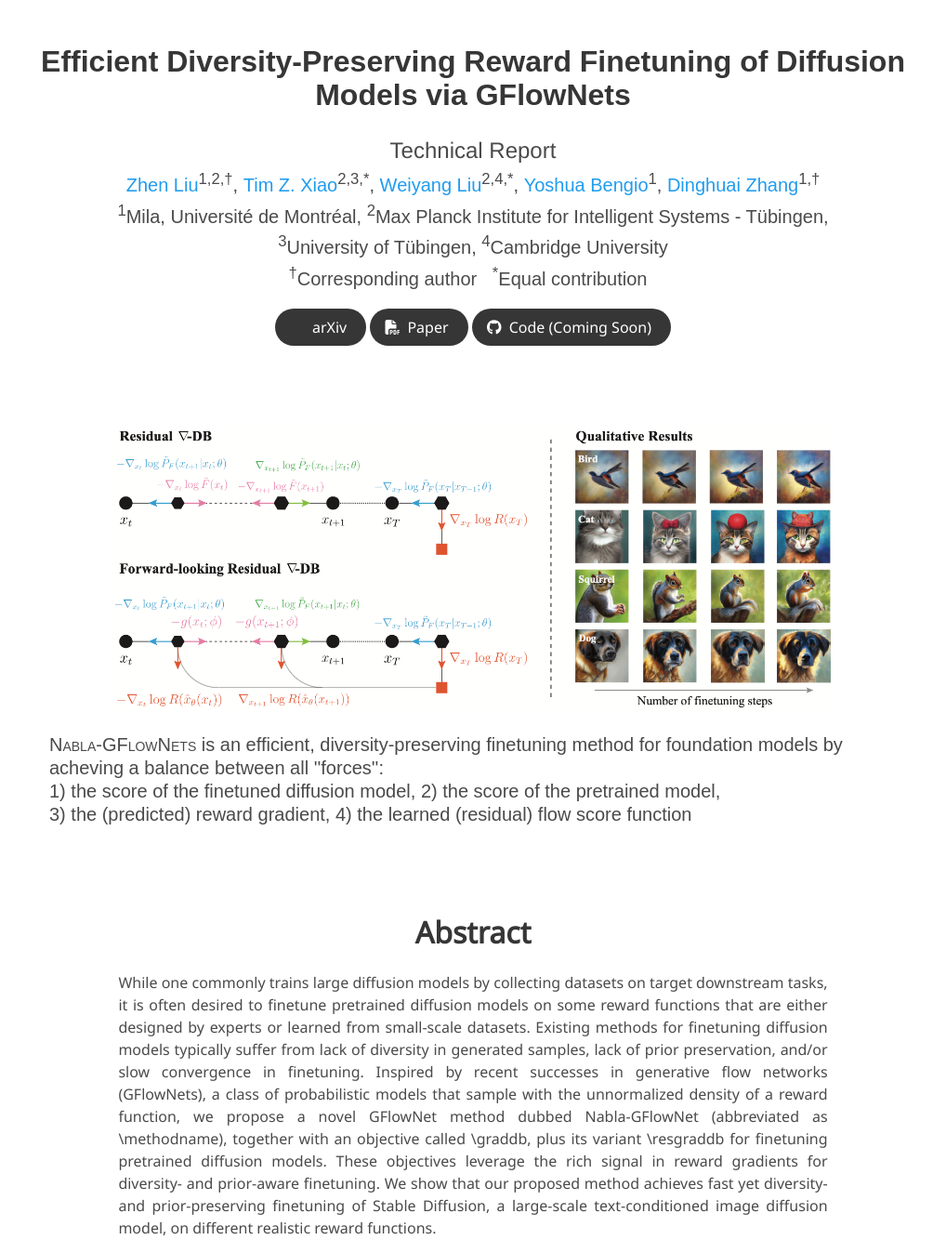
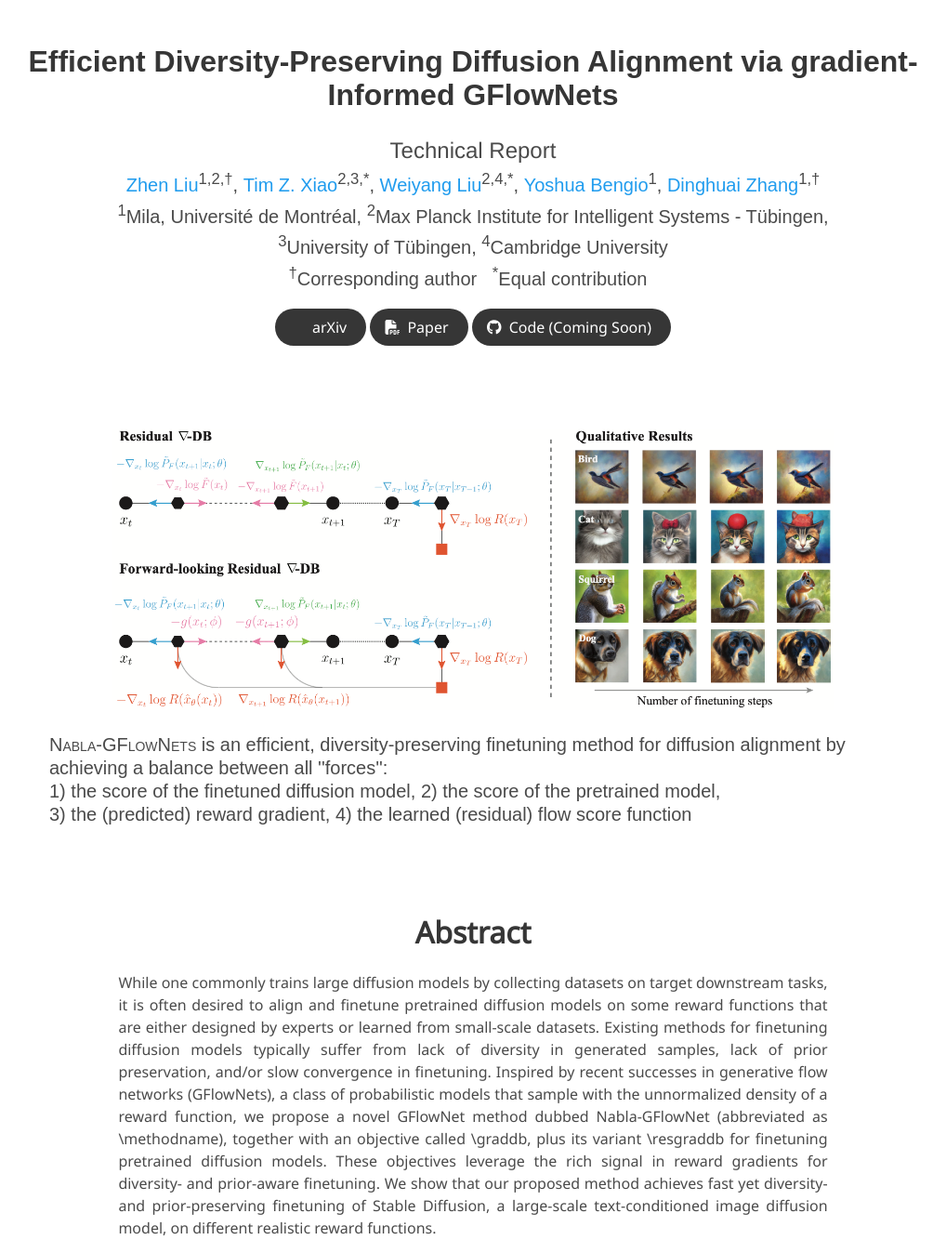
Before and after one commit to nabla-gfn/nabla-gfn.github.io, a plain HTML site: page index.html in a window 1280 px wide. Shown: the top 1348 px of the page at 93% size, without its empty margins (131-1149 px from the left). Drawn offline with nearby package versions, Linux system fonts and the light colour scheme; some packages are replaced by stand-ins of ours; a script that the page names is missing; some icons are missing; a web font is replaced by a local one.

Commit message:
Add files via upload

```diff
--- a/index.html
+++ b/index.html
@@ -186,7 +186,7 @@
             <div class="container is-max-desktop">
                 <div class="columns is-centered">
                     <div class="column has-text-centered">
-                        <h1 class="title is-3 publication-title">Efficient Diversity-Preserving Reward Finetuning of Diffusion Models via GFlowNets</h1>
+                        <h1 class="title is-3 publication-title">Efficient Diversity-Preserving Diffusion Alignment via gradient-Informed GFlowNets</h1>
                         <h4 class="is-size-4" style="font-family: helvetica;">Technical Report</h4>
                         <div class="is-size-5 publication-authors">
                             <span class="author-block">
@@ -292,7 +292,7 @@
             <h2 class="subtitle">
               <p>&nbsp;</p>
               <p>
-                    <span class="dnerf">Nabla-GFlowNets</span> is an efficient, diversity-preserving finetuning method for foundation models by acheving
+                    <span class="dnerf">Nabla-GFlowNets</span> is an efficient, diversity-preserving finetuning method for diffusion alignment by achieving
               a balance between all ''forces'':
               </p>
                 <!-- <ul>
@@ -324,7 +324,7 @@
             <div class="content has-text-justified">
                 <p>
                     While one commonly trains large diffusion models by collecting datasets on target downstream tasks,
-                        it is often desired to finetune pretrained diffusion models on some reward functions that are
+                        it is often desired to align and finetune pretrained diffusion models on some reward functions that are
                         either designed by experts or learned from small-scale datasets.
                     Existing methods for finetuning diffusion models typically suffer from
                         lack of diversity in generated samples, lack of prior preservation, and/or slow convergence in finetuning.
```
